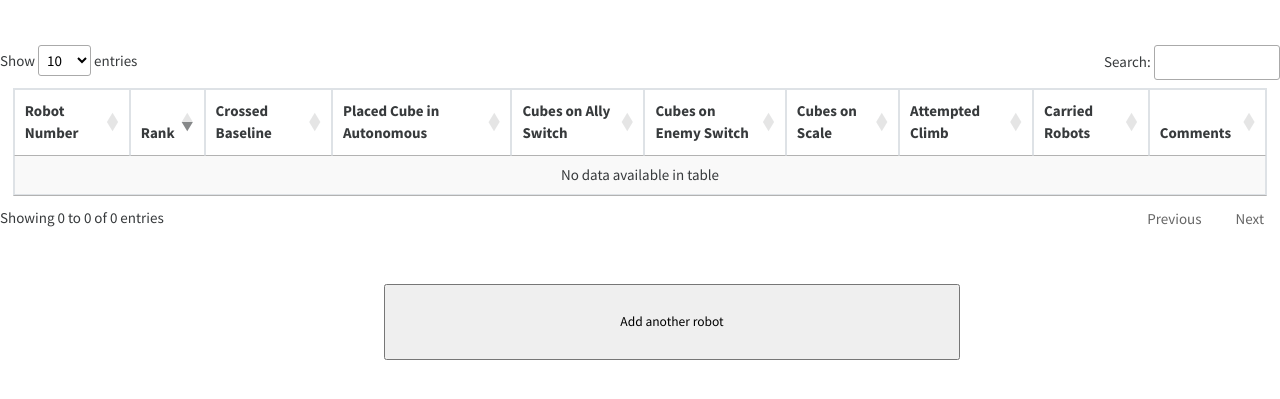
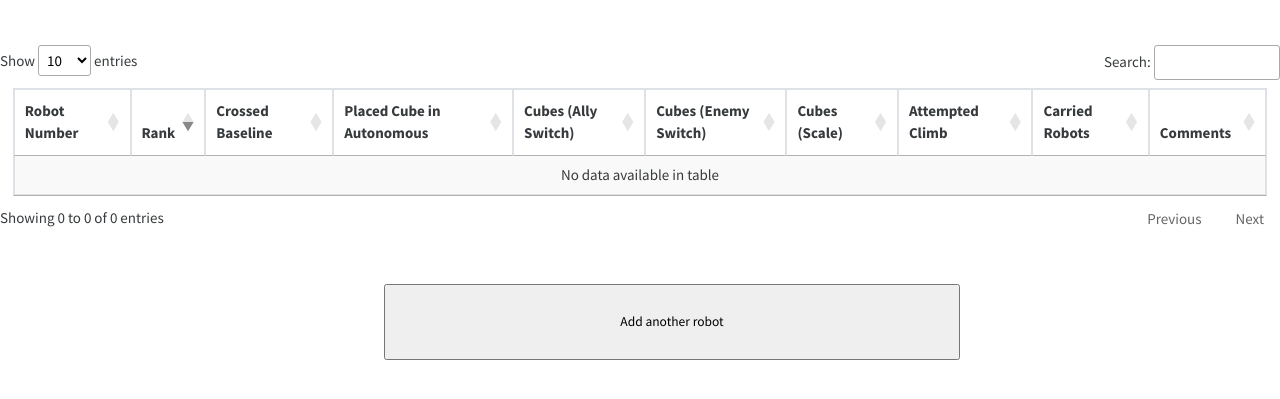
Before and after one commit to FirebirdRobotics/Scouting_App, a PHP site: page /viewData.php in a window 1280 px wide. Shown: the part 60-459 px from the top of the page. Run offline with PHP 8.4, Linux system fonts and the light colour scheme; data that the repository does not hold is empty; some libraries are stand-ins or nearby versions.

Commit message:
Update viewData.php

```diff
--- a/Scouting App/WebContent/viewData.php
+++ b/Scouting App/WebContent/viewData.php
@@ -87,9 +87,9 @@ $(document).ready(function() {
                     <th>Rank</th>
                     <th>Crossed Baseline</th>
                     <th>Placed Cube in Autonomous</th>
-                    <th>Cubes on Ally Switch</th>
-                    <th>Cubes on Enemy Switch</th>
-                    <th>Cubes on Scale</th>
+                    <th>Cubes (Ally Switch)</th>
+                    <th>Cubes (Enemy Switch)</th>
+                    <th>Cubes (Scale)</th>
                     <th>Attempted Climb</th>
                     <th>Carried Robots</th>
                     <th>Comments</th>
```
